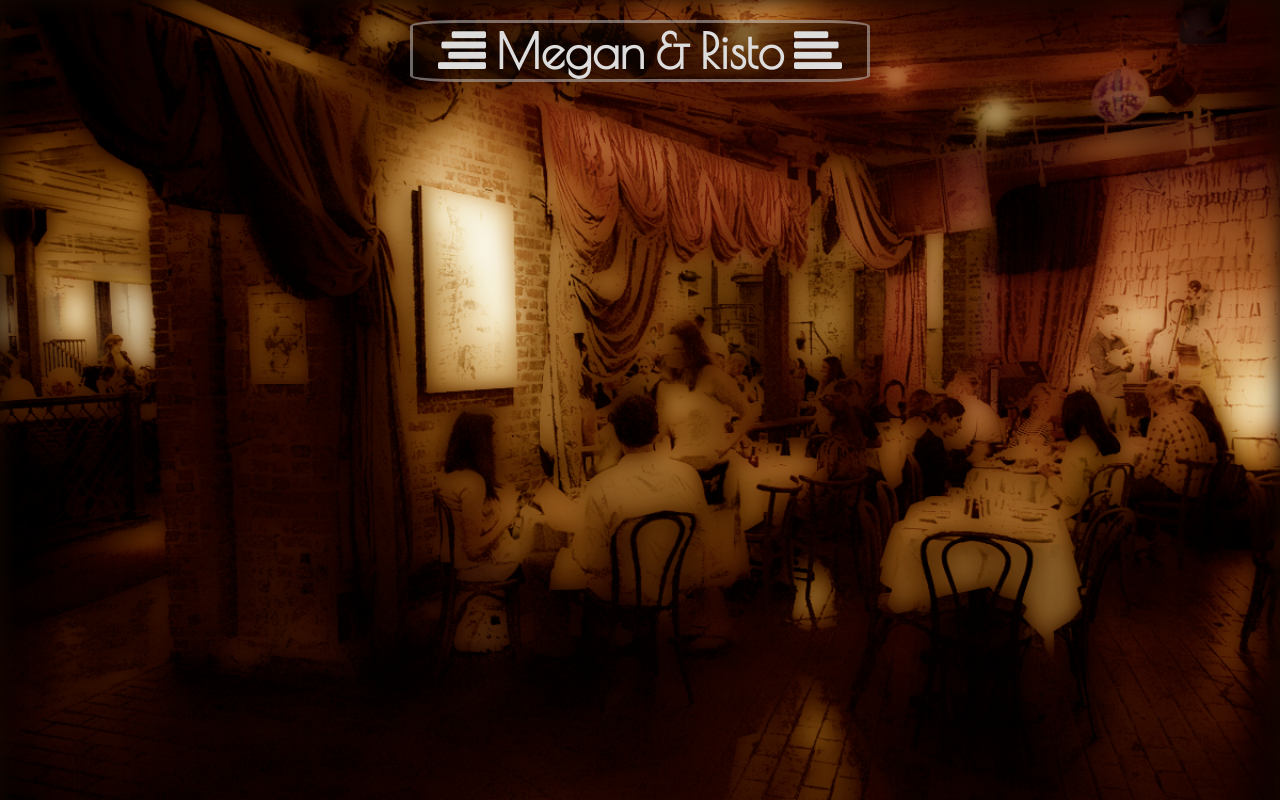
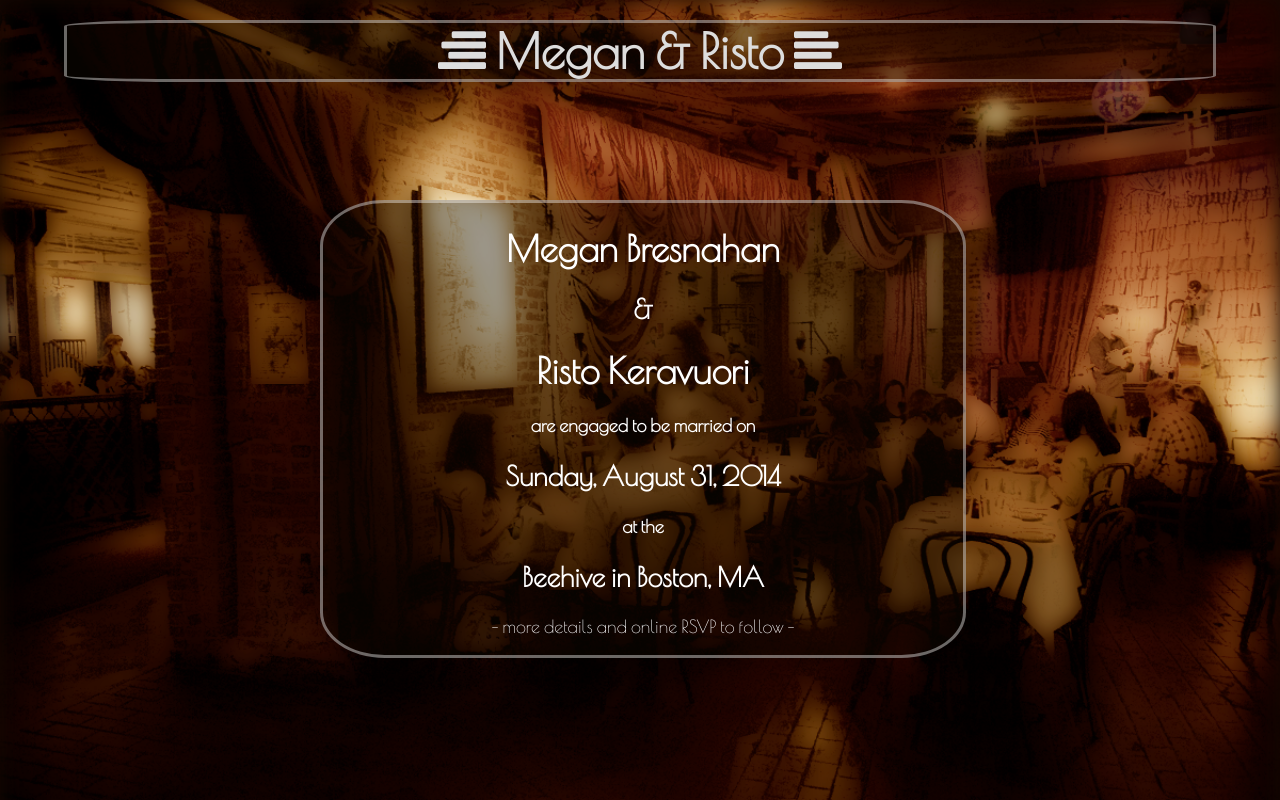
Before and after one commit to merrywhether/wedding, a Django app: page / in a window 1280 px wide. Run offline with Django 3.2, Linux system fonts and the light colour scheme; some libraries are stand-ins or nearby versions.

Commit message:
initial middle text

```diff
--- a/static/css/index.css
+++ b/static/css/index.css
@@ -10,8 +10,8 @@ header {
     z-index:1;
     position:absolute;
     top:20px;
-    width:90%;
-    left:5%;
+    width: 90%;
+    left: 5%;
 }
 
 .banner {
@@ -28,8 +28,11 @@ header {
             border-radius: 10%;
     border-radius: 10%;
     margin:auto;
+    padding: 0px 20px;
+}
+.inner-banner {
     display:table;
-    padding: 0px 20px;
+    margin:auto;
 }
 
 .banner h1 {
@@ -51,7 +54,26 @@ header {
     min-height:797px;
     width:100%;
     height:100%;
+}
 
+.main {
+    position: absolute;
+    top:200px;
+    color:white;
+    font-family: "Poiret One";
+    font-size: 18px;
+    margin: auto;
+    width: 50%;
+    left: 25%;
+    text-align: center;
+    border: 3px solid rgba(255, 255, 255, 0.4);
+    background: rgba(16, 8, 2, 0.4);
+    -webkit-border-radius: 10%;
+       -moz-border-radius: 10%;
+        -ms-border-radius: 10%;
+         -o-border-radius: 10%;
+            border-radius: 10%;
+    border-radius: 10%;
 }
 
 
@@ -64,7 +86,3 @@ footer {
     color: white;
     text-align: center;
 }
-
-html {
-    padding:0px;
-}
--- a/www/templates/index.html
+++ b/www/templates/index.html
@@ -10,18 +10,27 @@
 <body>
 <header>
     <div class="banner">
-        <h1><i class="fa fa-align-right"></i></h1>
-        <h1>Megan & Risto</h1>
-        <h1><i class="fa fa-align-left"></i></h1>
+        <div class="inner-banner">
+            <h1><i class="fa fa-align-right"></i></h1>
+            <h1>Megan & Risto</h1>
+            <h1><i class="fa fa-align-left"></i></h1>
+        </div>
     </div>
 </header>
 
 <div class="background">
 </div>
 
-<main>
-
-</main>
+<div class="main">
+    <h1>Megan Bresnahan</h1>
+    <h2>&</h2>
+    <h1>Risto Keravuori</h1>
+    <h4>are engaged to be married on</h4>
+    <h2>Sunday, August 31, 2014</h2>
+    <h4>at the</h4>
+    <h2>Beehive in Boston, MA</h2>
+    <p>- more details and online RSVP to follow - </p>
+</div>
 
 
 </body>
```
